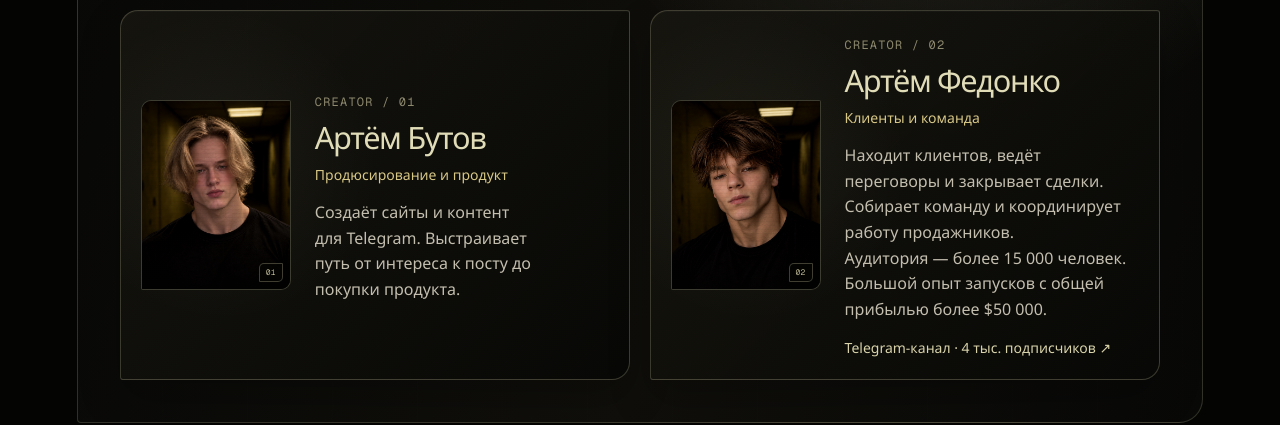
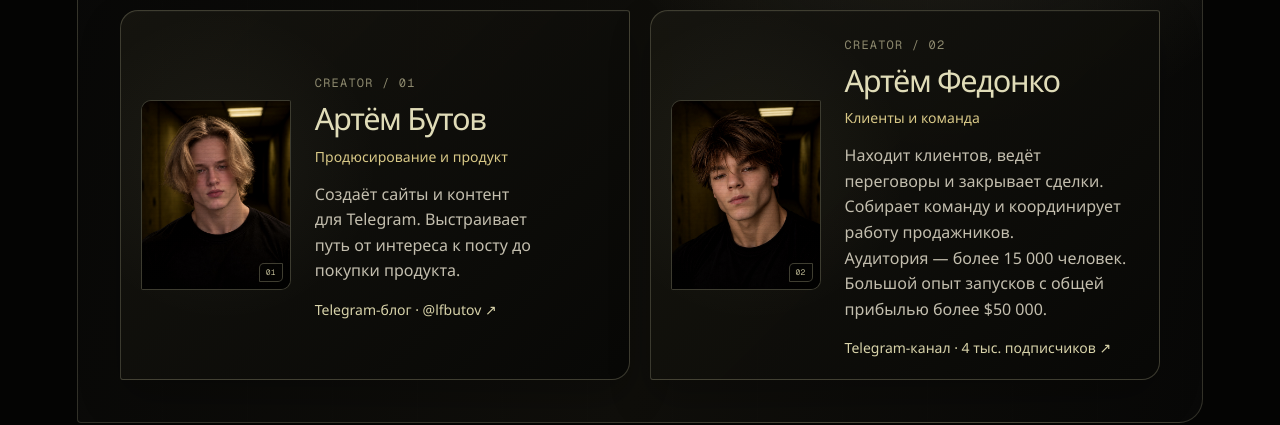
Before and after one commit to ArtemBbutov/posledniy-agency, a Next.js app: page / in a window 1280 px wide. Shown: the part 4529-4954 px from the top of the page. Built offline with nearby package versions, Linux system fonts and the light colour scheme.

Commit message:
Link Artem Butov Telegram blog

```diff
--- a/app/page.tsx
+++ b/app/page.tsx
@@ -179,7 +179,7 @@ export default function Home() {
       <div className="creators-people">
         <article className="creator-person"><div className="creator-avatar"><img src="/creator-artem-butov-v2.jpg" alt="Артём Бутов в стиле Backrooms" width="1122" height="1402" loading="lazy" decoding="async"/><span aria-hidden="true">01</span></div>
 
-          <div><small>CREATOR / 01</small><h3>Артём Бутов</h3><p className="creator-role">Продюсирование и продукт</p><p className="creator-bio">Создаёт сайты и контент для Telegram. Выстраивает путь от интереса к посту до покупки продукта.</p></div>
+          <div><small>CREATOR / 01</small><h3>Артём Бутов</h3><p className="creator-role">Продюсирование и продукт</p><p className="creator-bio">Создаёт сайты и контент для Telegram. Выстраивает путь от интереса к посту до покупки продукта.</p><a className="creator-channel" href="https://t.me/lfbutov" target="_blank" rel="noopener noreferrer">Telegram-блог · @lfbutov ↗</a></div>
         </article>
         <article className="creator-person">
           <div className="creator-avatar"><img src="/creator-artem-fedonko-v2.jpg" alt="Артём Федонко в пространстве Backrooms" width="1122" height="1402" loading="lazy" decoding="async"/><span aria-hidden="true">02</span></div>
```
Also changed, not shown: index.html (+1 -1 lines).
